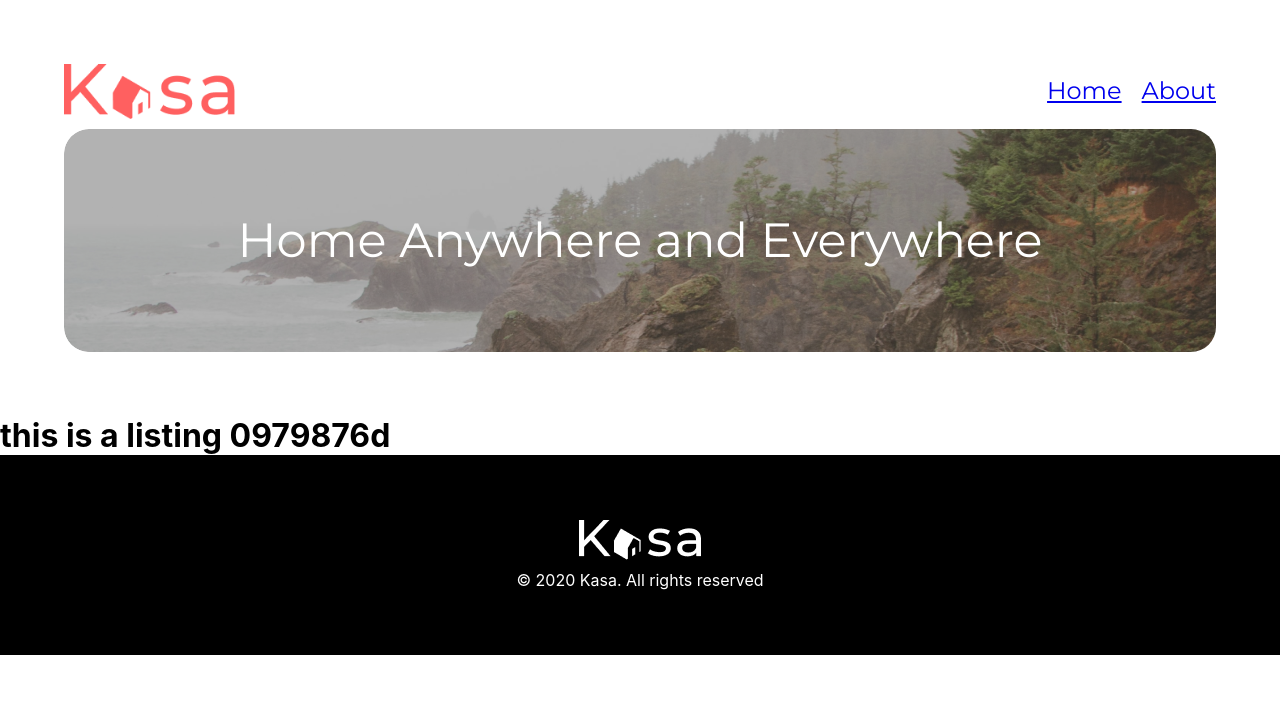
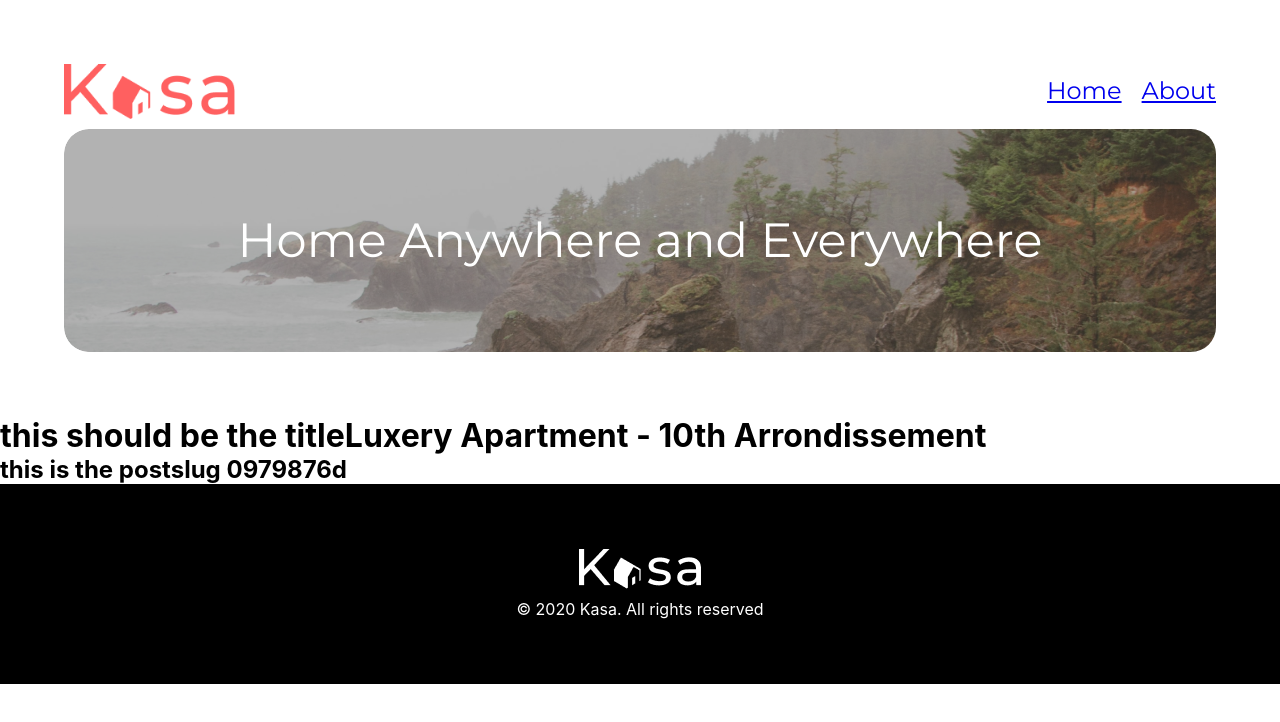
Before and after one commit to AmandaAbarte/amandaabarte_120522_p11, a React (Create React App) app: page /listing/0979876d in a window 1280 px wide. Shown: the top 722 px of the page. Built offline with nearby package versions, Linux system fonts and the light colour scheme.

Commit message:
access to current listing information

```diff
--- a/src/Components/About.jsx
+++ b/src/Components/About.jsx
@@ -0,0 +1,7 @@
+import React from "react";
+
+export default function About() {
+    return(
+        <h1> this is about us</h1>
+    )
+}
--- a/src/Components/Accomodations.jsx
+++ b/src/Components/Accomodations.jsx
@@ -7,8 +7,8 @@ export default function Accommodations() {
 
   const accommodationCards = accommodation.map((item) => {
     return (
-      <Link to={`/listing/${item.id}`}>
-        <div className="acc-card" key={item.id}>
+      <Link to={`/listing/${item.id}`} key={item.id}>
+        <div className="acc-card" >
           <img src={item.cover}  className="acc-cover"></img>
           <h2 className="acc-title">{item.title}</h2>
         </div>
--- a/src/Components/Listing.jsx
+++ b/src/Components/Listing.jsx
@@ -1,13 +1,25 @@
 import React, {useEffect} from "react";
 import { useParams } from "react-router-dom";
+import accs from "../accomodations.json";
 
 export default function Listing() {
+    //checks url for id
     let {postSlug} = useParams();
-
     useEffect(()=> {
 
-    }, [postSlug])
+    }, [postSlug]);
+    //filters acccommodation array and returns only listing matching with url id
+    const filtered = accs.filter((listing) => {
+        if(listing.id == postSlug){
+            return listing
+        }
+    });
+    const [currentListing, setCurrentListing] = React.useState(...filtered);
+
     return (
-        <h1>this is a listing {postSlug}</h1>
+        <div>
+            <h1>this should be the title{currentListing.title}</h1>
+            <h2>this is the postslug {postSlug}</h2>
+        </div>
     )
 }
```
